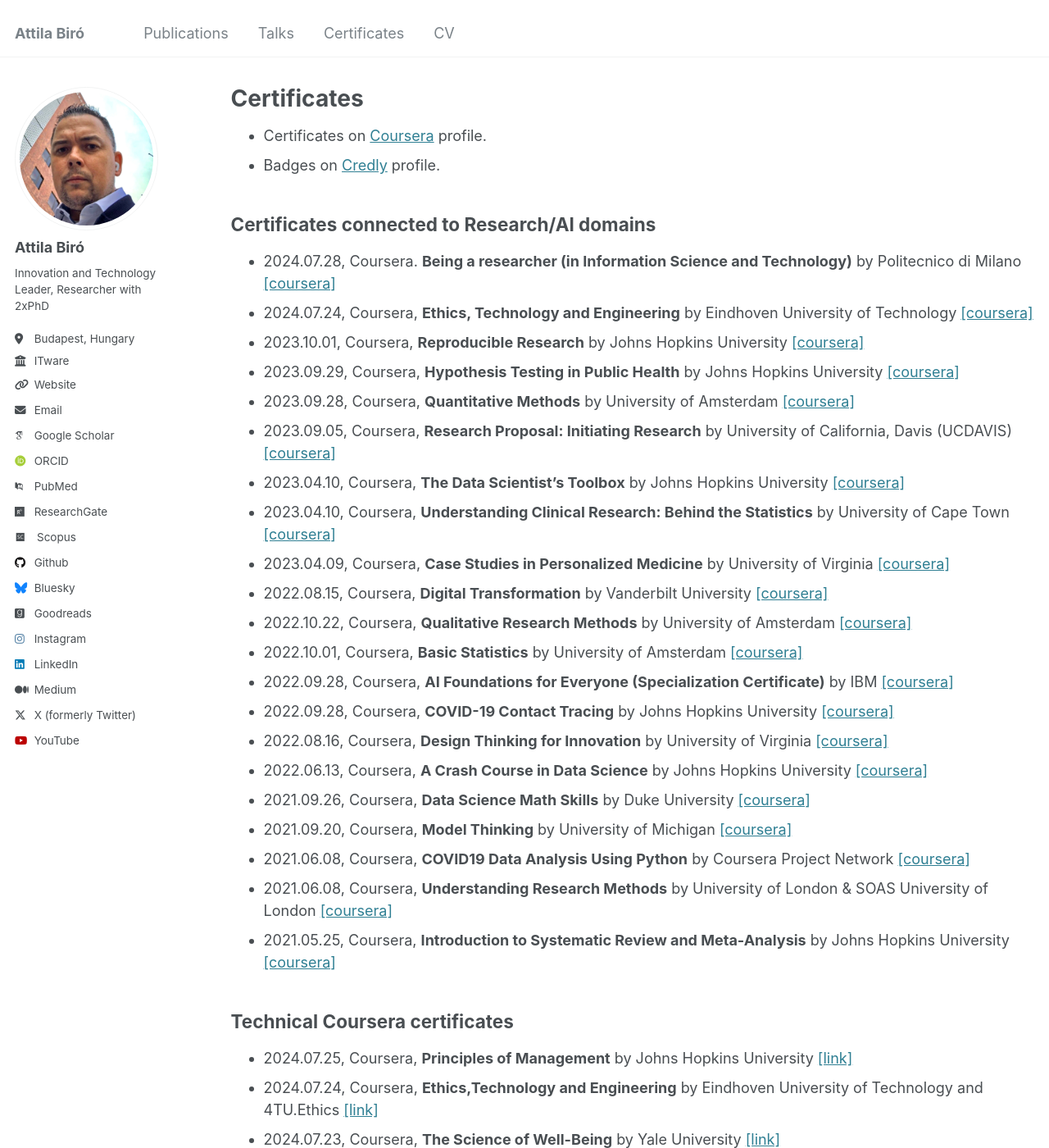
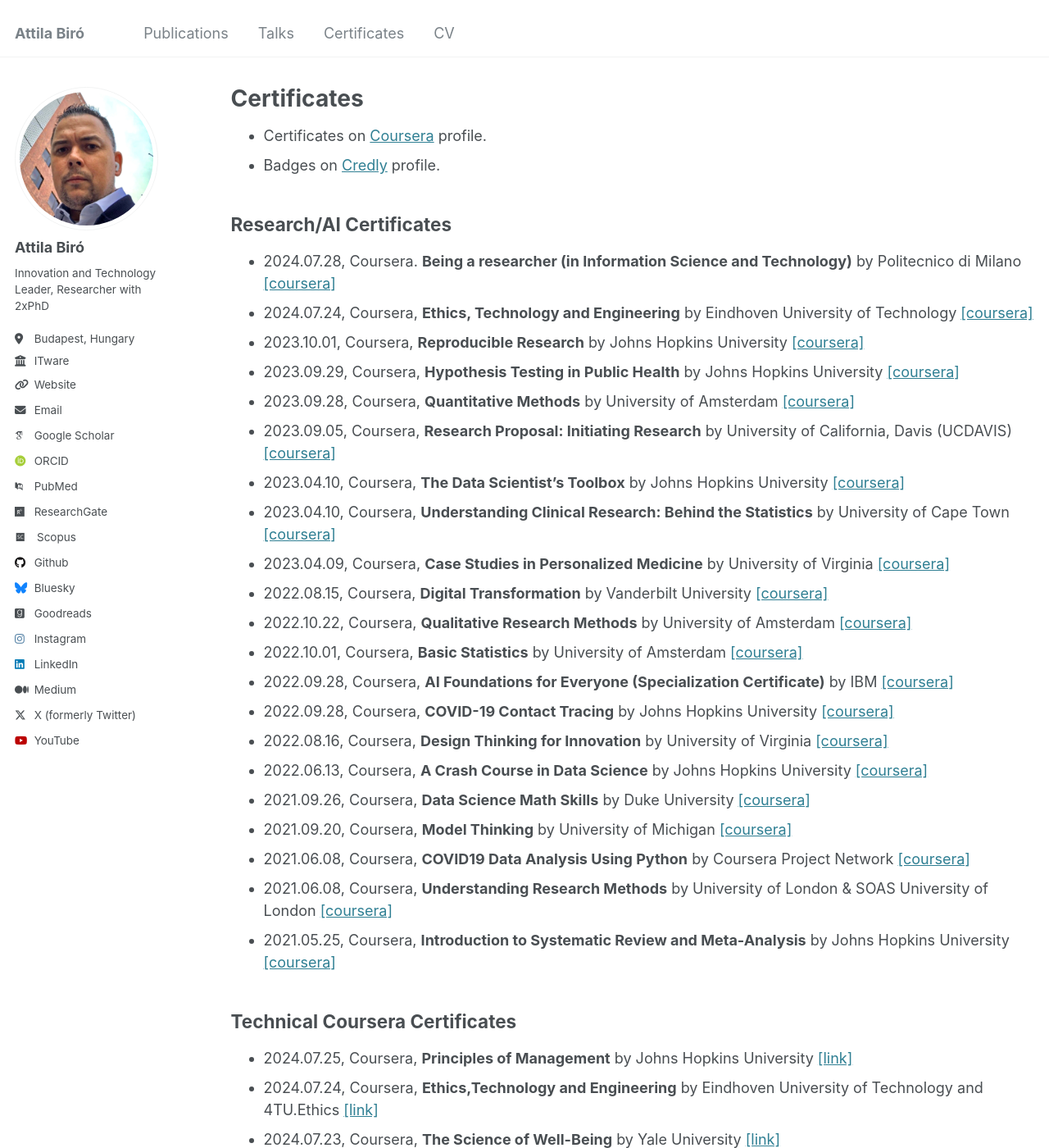
Before and after one commit to biroka/biroka.github.io, a Jekyll site: the page built from _pages/certificates.md, in a window 1280 px wide and 1400 px high. Shown: the whole window at 82% size. Built offline with Jekyll 4.4.1, drawn with Linux system fonts in a browser that asks for light colours; some web fonts are replaced.

Commit message:
Update certificates.md

```diff
--- a/_pages/certificates.md
+++ b/_pages/certificates.md
@@ -8,7 +8,7 @@ author_profile: true
 * Certificates on <a href="https://www.coursera.org/learner/biroattila">Coursera</a> profile.
 * Badges on <a href="https://www.credly.com/users/biroattila">Credly</a> profile.
 
-##  Certificates connected to Research/AI domains
+##  Research/AI Certificates
 
 * 2024.07.28, Coursera. **Being a researcher (in Information Science and Technology)** by Politecnico di Milano [[coursera]](https://www.coursera.org/account/accomplishments/verify/ZAKQGRBMEV6A)
 * 2024.07.24, Coursera, **Ethics, Technology and Engineering** by Eindhoven University of Technology [[coursera]](https://www.coursera.org/account/accomplishments/verify/KYV5NR5ZUJYZ)
@@ -32,7 +32,7 @@ author_profile: true
 * 2021.06.08, Coursera, **Understanding Research Methods** by University of London & SOAS University of London [[coursera]](https://www.coursera.org/account/accomplishments/verify/P59MZUUDAAYZ)
 * 2021.05.25, Coursera, **Introduction to Systematic Review and Meta-Analysis** by Johns Hopkins University [[coursera]](https://www.coursera.org/account/accomplishments/verify/DKNUCDD8H9EK)
 
-##  Technical Coursera certificates
+##  Technical Coursera Certificates
 
 * 2024.07.25, Coursera, **Principles of Management** by Johns Hopkins University [[link]](https://github.com/biroka/biroka/blob/main/Certificates/Coursera/Coursera_Principles%20of%20Management_UX2LR7CMEGK5.pdf)
 * 2024.07.24, Coursera, **Ethics,Technology and Engineering** by Eindhoven University of Technology and 4TU.Ethics [[link]](https://github.com/biroka/biroka/blob/main/Certificates/Coursera/Coursera_Ethics-Technology%20and%20Engineering_KYV5NR5ZUJYZ.pdf)
```
